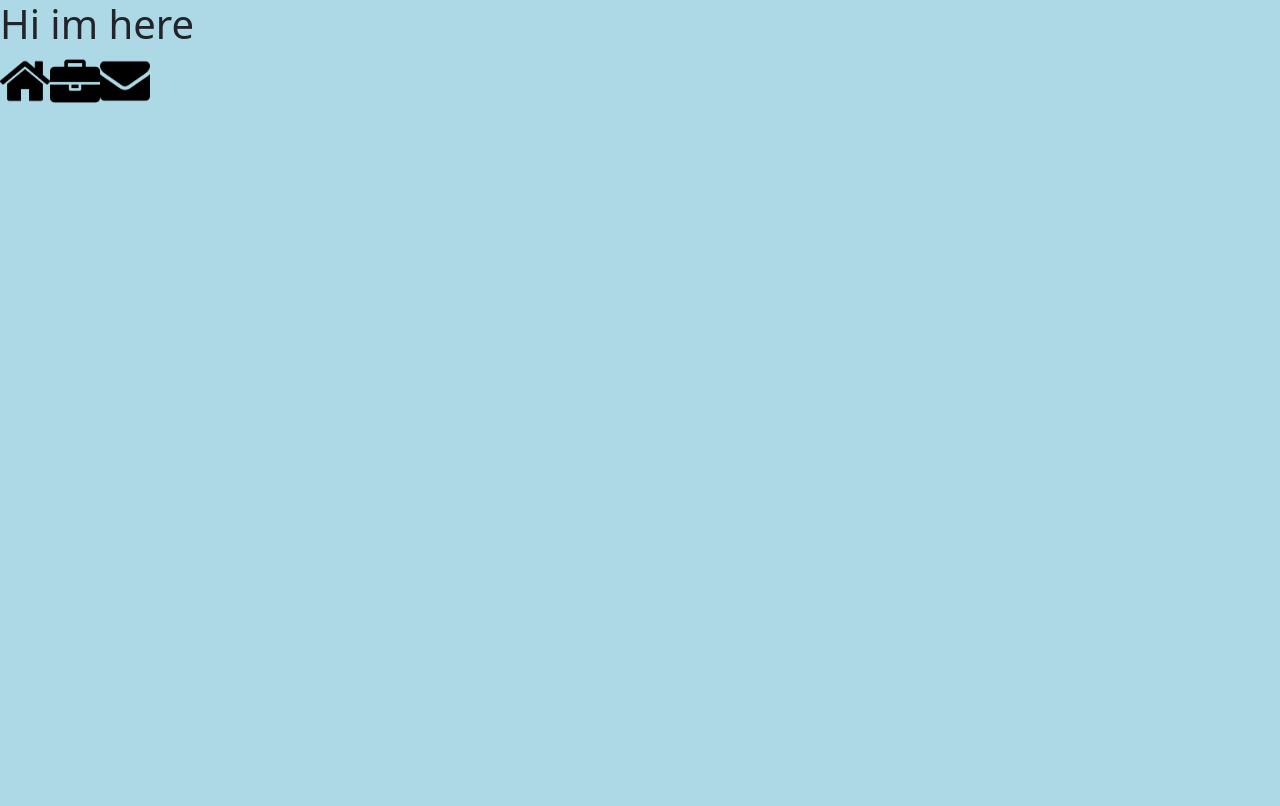
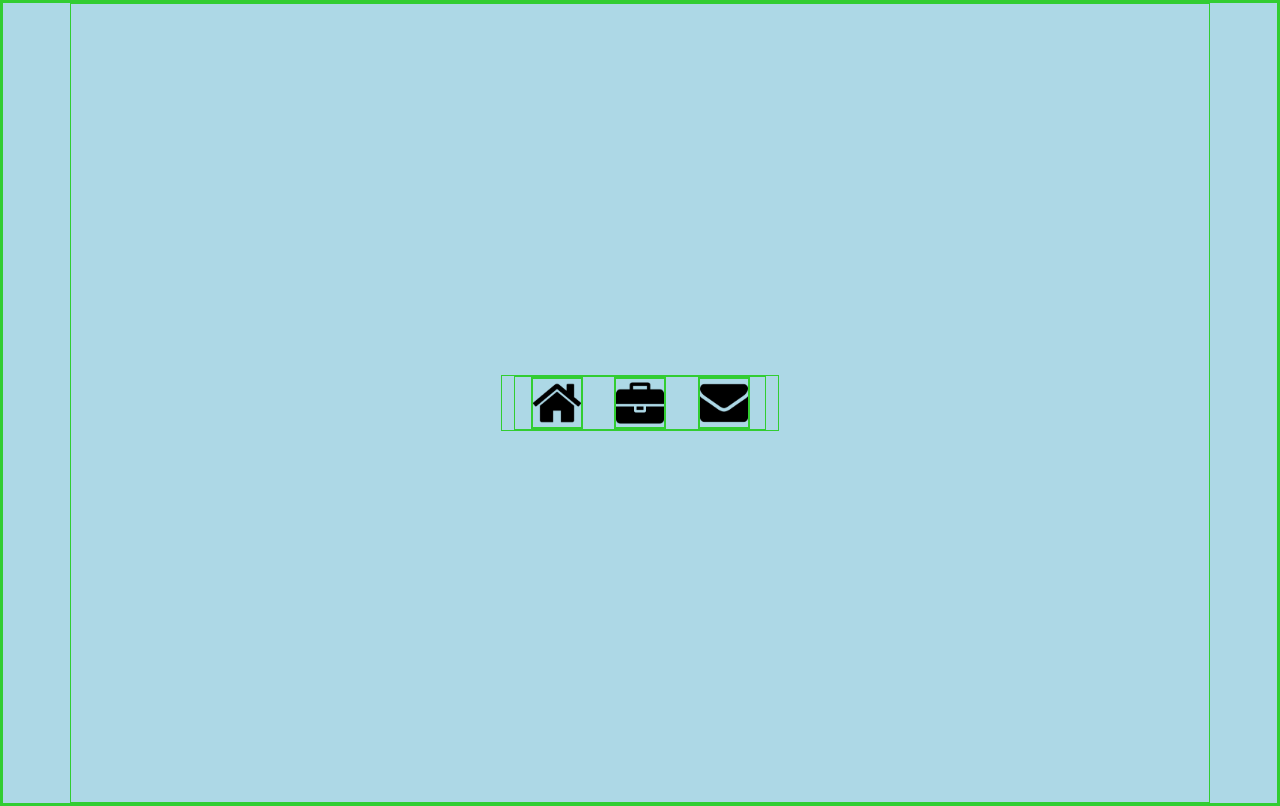
Before and after one commit to Adrian-Kosnik/personal-portfolio, a React (Create React App) app: page /Contact in a window 1280 px wide. Built offline with nearby package versions, Linux system fonts and the light colour scheme.

Commit message:
I have now added pretty much all functionality that the old nav had to the new nav. Images are now clickable and take you to relevant pages

```diff
--- a/src/App.css
+++ b/src/App.css
@@ -9,6 +9,14 @@
 } */
 * {
   background-color: lightblue;
+  border: 1px limegreen solid;
+}
+
+.mainContainer {
+  height: 100vh;
+  display: flex;
+  justify-content: center;
+  align-items: center;
 }
 
 .container {
--- a/src/App.js
+++ b/src/App.js
@@ -10,7 +10,11 @@ function App() {
 
   return (
     <>
-      <Navbar />
+      <div className='mainContainer container'>
+        <div className='container col-3'>
+          <Navbar />
+        </div>
+      </div>
       {/* <Header /> */}
       {/* <div className='container'>
         <Routes>
--- a/src/Header/Navbar.js
+++ b/src/Header/Navbar.js
@@ -1,15 +1,21 @@
 import React from "react";
+import { Link, useMatch, useResolvedPath } from "react-router-dom";
 import "./style.css";
 
 function Navbar() {
     return (
         <div className="outerNavContainer">
-            <h1>Hi im here</h1>
-            <img src={require("../assets/icons/home.png")} className="home" />
-            <img src={require("../assets/icons/briefcase.png")} className="projects" />
-            <img src={require("../assets/icons/envelope.png")} className="contact" />
+            <CustomLink to="/"><img src={require("../assets/icons/home.png")} className="home" /></CustomLink>
+            <CustomLink to="/ProjectGallery"><img src={require("../assets/icons/briefcase.png")} className="projects" /></CustomLink>
+            <CustomLink to="/Contact"><img src={require("../assets/icons/envelope.png")} className="contact" /></CustomLink>
         </div>
     );
 };
 
+function CustomLink({to, children, ...props}) {
+    const resolvedPath = useResolvedPath(to);
+    const isActive = useMatch({ path: resolvedPath.pathname, end: true })
+    return <Link className={isActive ? "active" : ""} to={to} {...props}>{children}</Link>
+};
+
 export default Navbar;
--- a/src/Header/style.css
+++ b/src/Header/style.css
@@ -1,4 +1,9 @@
 /* Navbar styling */
+
+.outerNavContainer {
+    display: flex;
+    justify-content: space-around;
+}
 
 .home {
     width: 50px;
```
